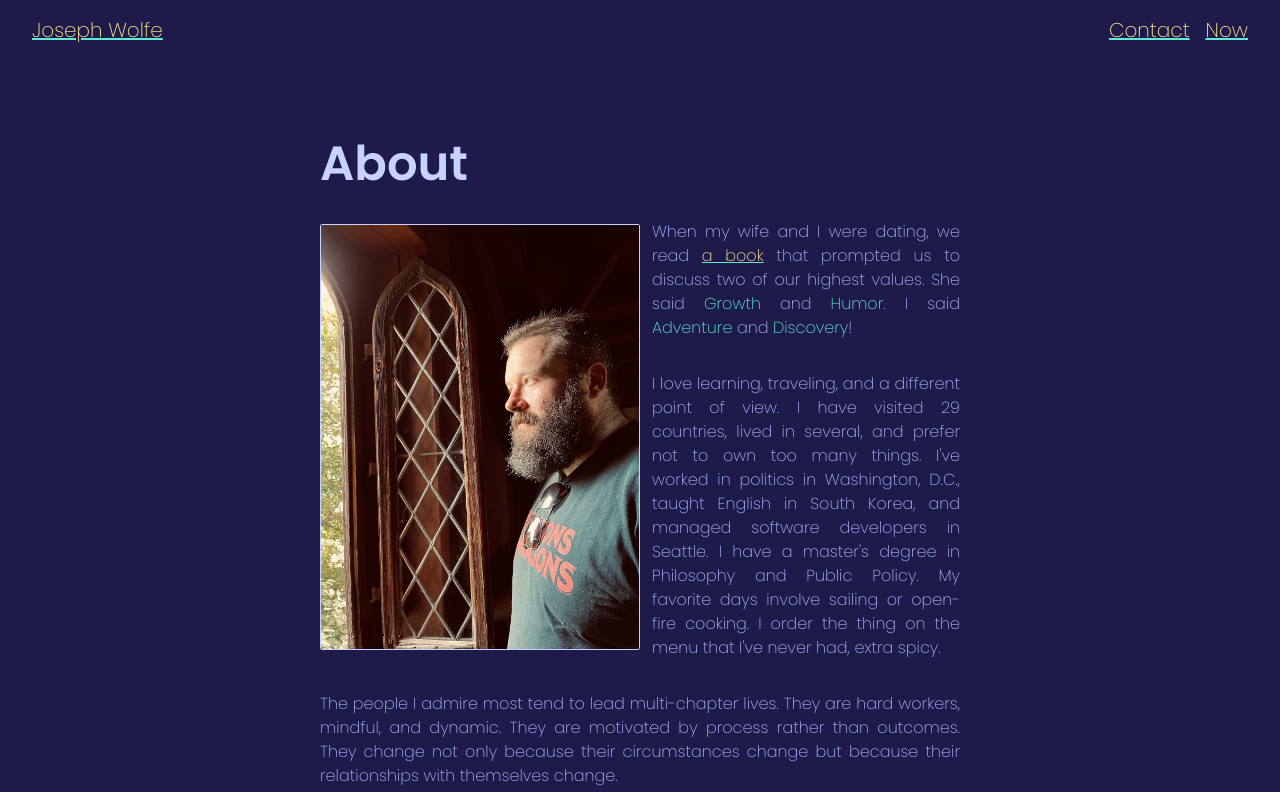
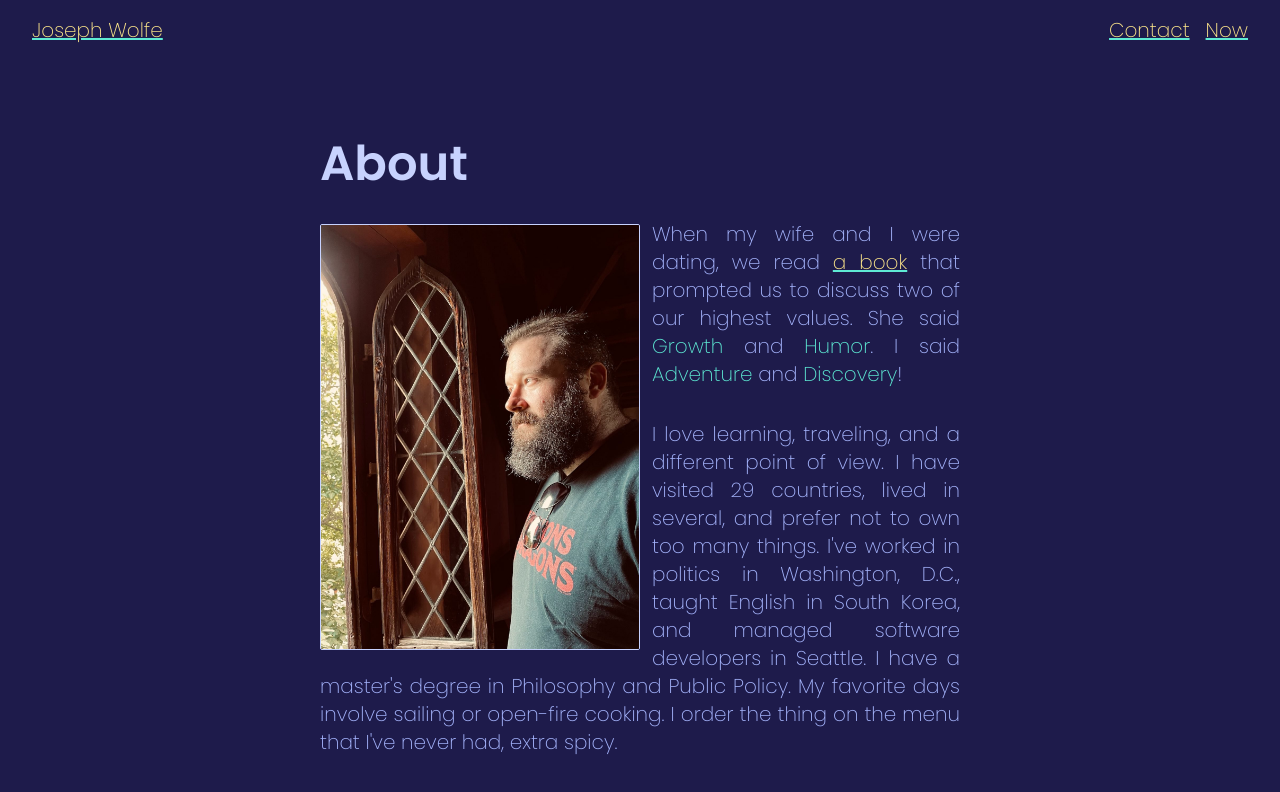
Before and after one commit to CharmedSatyr/personal-website, a Next.js app: page /about in a window 1280 px wide. Shown: the top 792 px of the page. Built offline with nearby package versions, Linux system fonts and the light colour scheme.

Commit message:
Adjust about text size

```diff
--- a/app/about/page.tsx
+++ b/app/about/page.tsx
@@ -22,7 +22,7 @@
 				blurDataURL={joseph}
 			/>
 
-			<p className="text-base">
+			<p className="text-base lg:text-xl">
 				When my wife and I were dating, we read{" "}
 				<Link href="https://www.gottman.com/eight-dates/">a book</Link> that
 				prompted us to discuss two of our highest values. She said{" "}
@@ -42,7 +42,7 @@
 				!
 			</p>
 
-			<p className="text-base">
+			<p className="text-base lg:text-xl">
 				I love learning, traveling, and a different point of view. I have
 				visited 29 countries, lived in several, and prefer not to own too many
 				things. I've worked in politics in Washington, D.C., taught English in
@@ -52,7 +52,7 @@
 				I've never had, extra spicy.
 			</p>
 
-			<p className="text-base">
+			<p className="text-base lg:text-xl">
 				The people I admire most tend to lead multi-chapter lives. They are hard
 				workers, mindful, and dynamic. They are motivated by process rather than
 				outcomes. They change not only because their circumstances change but
```
